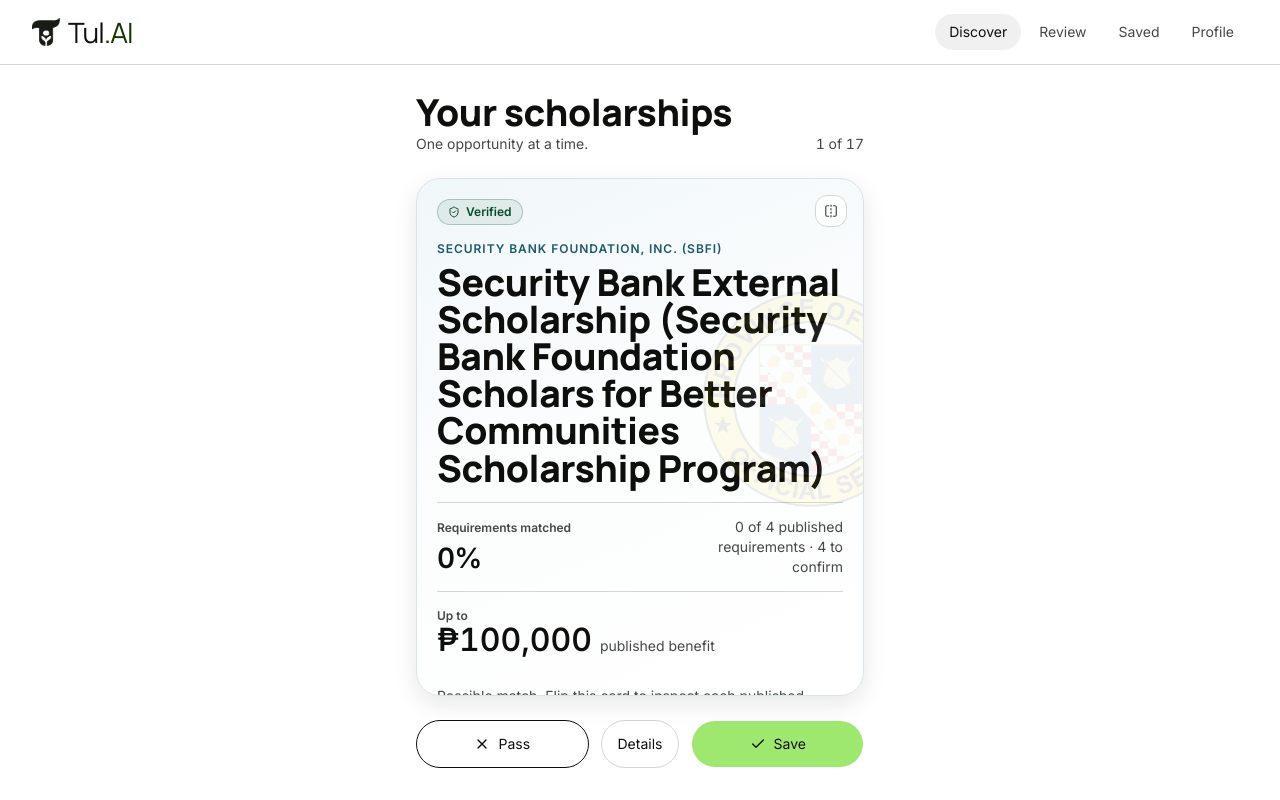
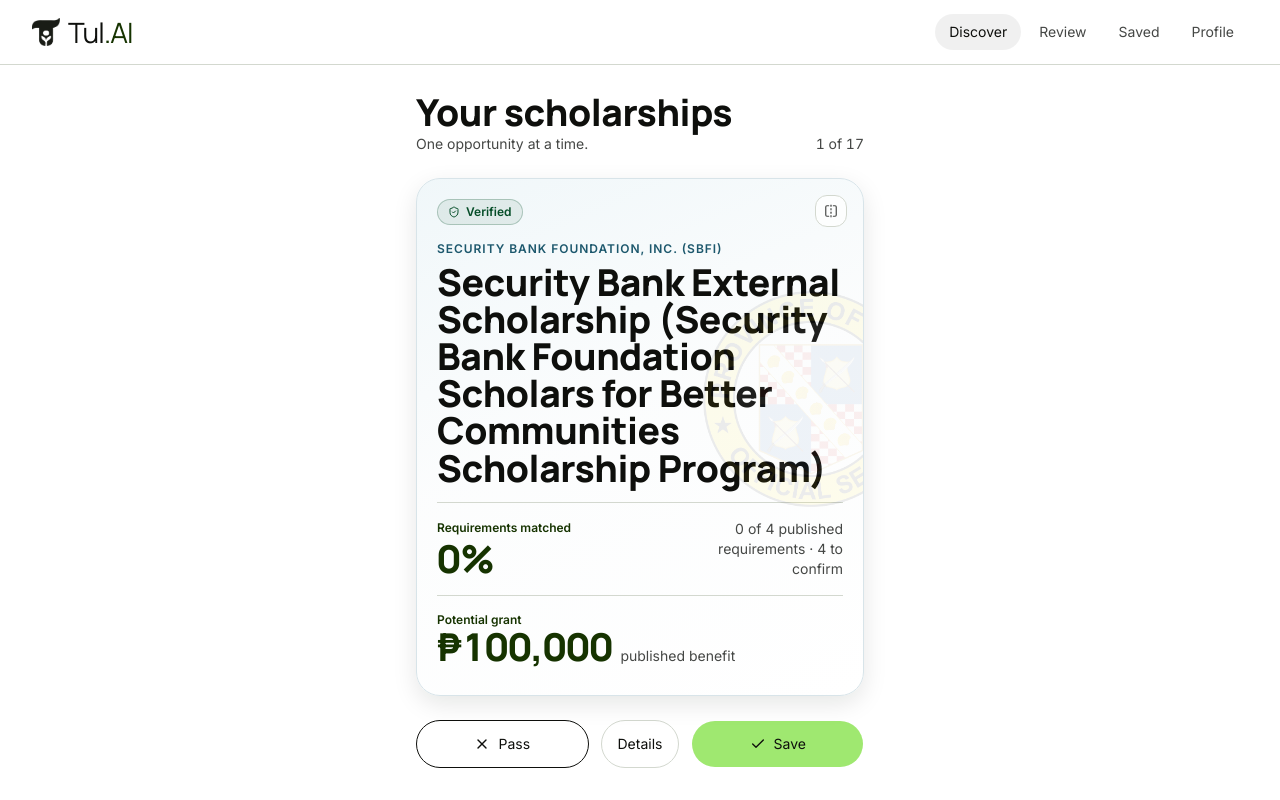
Before and after one commit to baphus/Tul.AI, a Next.js app: page /discover in a window 1280 px wide. Built offline with nearby package versions, Linux system fonts and the light colour scheme.

Commit message:
Refactor scholarship matching logic and enhance detail view presentation

```diff
--- a/components/app/deck.tsx
+++ b/components/app/deck.tsx
@@ -195,7 +195,7 @@
         </p>
       </div>
 
-      <div className="relative min-h-[29rem] flex-1">
+      <div className="relative min-h-[31rem] flex-1">
         {card ? (
           <div
             ref={wrap}
--- a/components/app/discover-screen.tsx
+++ b/components/app/discover-screen.tsx
@@ -16,6 +16,7 @@
   SheetTitle,
 } from "@/components/ui/sheet";
 import { useTulAi } from "@/hooks/use-tul-ai";
+import { matchScholarship } from "@/lib/logic/matching";
 import { cardIndexOf, ROUTES } from "@/lib/logic/routes";
 
 /**
@@ -25,10 +26,11 @@
  */
 export function DiscoverScreen({ cardId }: { cardId: string | null }) {
   const router = useRouter();
-  const { cards } = useTulAi();
+  const { cards, state } = useTulAi();
 
   const index = cardIndexOf(cardId);
   const card = index >= 0 ? cards[index] : null;
+  const result = card ? matchScholarship(card, state.profile) : undefined;
 
   const close = useCallback(() => {
     router.push(ROUTES.discover, { scroll: false });
@@ -69,6 +71,7 @@
             <ScholarshipDetail
               card={card}
               index={index}
+              result={result}
               topSlot={
                 <div className="flex items-center justify-between gap-3">
                   <Link
--- a/components/scholarship/match-metric.tsx
+++ b/components/scholarship/match-metric.tsx
@@ -1,5 +1,5 @@
 import { requirementMetric } from "@/lib/logic/format";
-import type { Scholarship } from "@/lib/scholarships";
+import type { MatchTone4 } from "@/lib/logic/matching";
 import { cn } from "@/lib/utils";
 
 /**
@@ -13,7 +13,7 @@
   className,
   showLabel = true,
 }: {
-  card: Pick<Scholarship, "met" | "total" | "tone" | "match">;
+  card: { met: number; total: number; tone: MatchTone4; match: string };
   className?: string;
   showLabel?: boolean;
 }) {
@@ -59,7 +59,7 @@
   card,
   className,
 }: {
-  card: Pick<Scholarship, "match" | "tone">;
+  card: { match: string; tone: MatchTone4 };
   className?: string;
 }) {
   return (
@@ -68,14 +68,16 @@
         "t-micro inline-flex items-center gap-1.5 rounded-full border px-2.5 py-1",
         card.tone === "strong"
           ? "border-met/25 bg-met/8 text-met"
-          : "border-attention/25 bg-attention/8 text-attention-ink",
+          : card.tone === "none"
+            ? "border-negative/25 bg-negative/8 text-negative-deep"
+            : "border-attention/25 bg-attention/8 text-attention-ink",
         className
       )}
     >
       <span
         className={cn(
           "size-1.5 rounded-full",
-          card.tone === "strong" ? "bg-met" : "bg-attention"
+          card.tone === "strong" ? "bg-met" : card.tone === "none" ? "bg-negative" : "bg-attention"
         )}
         aria-hidden="true"
       />
--- a/components/scholarship/scholarship-card.tsx
+++ b/components/scholarship/scholarship-card.tsx
@@ -12,22 +12,34 @@
 import type { Scholarship } from "@/lib/scholarships";
 import { cn } from "@/lib/utils";
 
-function AmountCounter({ value, reduced }: { value: number; reduced: boolean }) {
+function CountUp({
+  value,
+  reduced,
+  format,
+}: {
+  value: number;
+  reduced: boolean;
+  format: (value: number) => string;
+}) {
   const [progress, setProgress] = useState(reduced ? 1 : 0);
   useEffect(() => {
-    if (reduced) return;
+    if (reduced) {
+      setProgress(1);
+      return;
+    }
+    setProgress(0);
     let frame = 0;
     let start = 0;
     const tick = (now: number) => {
       if (!start) start = now;
-      const duration = Math.min(1, (now - start) / 620);
+      const duration = Math.min(1, (now - start) / 360);
       setProgress(1 - Math.pow(1 - duration, 3));
       if (duration < 1) frame = requestAnimationFrame(tick);
     };
     frame = requestAnimationFrame(tick);
     return () => cancelAnimationFrame(frame);
-  }, [reduced]);
-  return <span className="t-num text-[2rem] leading-none" style={{ fontVariationSettings: '"wght" 540' }}>{formatPeso(Math.round(value * progress))}</span>;
+  }, [reduced, value]);
+  return <span className="t-figure text-ink-deep">{format(Math.round(value * progress))}</span>;
 }
 
 const faceClass = "absolute inset-0 flex flex-col overflow-hidden rounded-xl border border-[color:var(--tint-border)] p-5 shadow-[0_8px_24px_rgba(14,15,12,0.1)] [backface-visibility:hidden]";
@@ -42,12 +54,12 @@
           <VerificationBadge status={card.verification} />
           <p className="t-eyebrow mt-4 text-[color:var(--tint-ink)]">{card.provider}</p>
           <h2 className="t-display-lg mt-1.5 mb-4 text-balance">{card.title}</h2>
-          <div className="mb-4 flex items-end justify-between border-y border-hairline py-3.5">
-            <div><p className="t-micro text-ink-mute">Requirements matched</p><p className="t-display-md t-num mt-1">{result.percent === null ? "—" : `${result.percent}%`}</p></div>
+          <div className="mb-4 flex items-end justify-between border-y border-hairline py-4 text-ink-deep">
+            <div><p className="t-micro text-ink-deep">Requirements matched</p><p className="mt-1">{result.percent === null ? <span className="t-figure">—</span> : <CountUp key={card.id} value={result.percent} reduced={reduced} format={(value) => `${value}%`} />}</p></div>
             <p className="t-caption max-w-[15ch] text-right text-ink-mute">{result.met} of {result.total} published requirements{result.unknown ? ` · ${result.unknown} to confirm` : ""}</p>
           </div>
-          <p className="t-micro text-ink-mute">Up to</p>
-          <p className="mb-4 flex flex-wrap items-baseline gap-2"><AmountCounter key={card.id} value={card.amount} reduced={reduced} /><span className="t-caption text-ink-mute">{card.amountNote}</span></p>
+          <p className="t-micro text-ink-deep">Potential grant</p>
+          <p className="mb-4 flex flex-wrap items-baseline gap-2"><CountUp key={card.id} value={card.amount} reduced={reduced} format={formatPeso} /><span className="t-caption text-ink-mute">{card.amountNote}</span></p>
           <div className="mb-3.5 h-px bg-hairline" />
           <p className="t-caption mb-auto text-ink-mute text-pretty">{result.match}. Flip this card to inspect each published requirement before you save it.</p>
           <div className="mt-4 flex items-end justify-between border-t border-hairline pt-3.5"><div><p className="t-micro text-ink-mute">Deadline</p><p className="t-body-strong">{card.deadline}</p><DeadlineCountdown deadlineIso={card.deadlineIso} /></div><p className={cn("t-body-strong", card.tone === "strong" ? "text-met" : "text-attention-ink")}>{result.match}</p></div>
--- a/components/scholarship/scholarship-detail.tsx
+++ b/components/scholarship/scholarship-detail.tsx
@@ -14,6 +14,8 @@
 } from "@/components/scholarship/verification-badge";
 import { VerifyDialog } from "@/components/scholarship/verify-dialog";
 import { formatPeso } from "@/lib/logic/format";
+import { detailRequirements } from "@/lib/logic/detail-match";
+import type { RankedMatch } from "@/lib/logic/matching";
 import type { Scholarship } from "@/lib/scholarships";
 import { cn } from "@/lib/utils";
 
@@ -33,9 +35,13 @@
   index: number;
   topSlot?: ReactNode;
   className?: string;
+  /** The live deterministic result when a student is viewing this record in-app. */
+  result?: RankedMatch;
 }) {
-  const unknowns = card.rows.filter((r) => r.state === "none").length;
-  const attention = card.rows.filter((r) => r.state === "warn").length;
+  const rows = result ? detailRequirements(result) : card.rows;
+  const match = result ?? card;
+  const unknowns = rows.filter((r) => r.state === "none").length;
+  const attention = rows.filter((r) => r.state === "warn").length;
 
   return (
     <article className={cn("pb-16", className)}>
@@ -51,7 +57,7 @@
         </div>
         <h1 className="t-display-xl mt-4 text-balance">{card.title}</h1>
         <div className="mt-5 flex flex-wrap items-center gap-2">
-          <MatchBadge card={card} />
+          <MatchBadge card={match} />
           <DeadlineChip deadline={card.deadline} deadlineIso={card.deadlineIso} />
           <VerificationBadge status={card.verification} />
         </div>
@@ -95,11 +101,11 @@
             to read the requirement behind it.
           </p>
 
-          <MatchMetric card={card} className="mt-5" />
+          <MatchMetric card={match} className="mt-5" />
 
           <ul className="mt-5 overflow-hidden rounded-lg border border-hairline bg-canvas">
-            {card.rows.map((row, i) => (
-              <li key={row.label} className={cn(i < card.rows.length - 1 && "border-b border-hairline")}>
+            {rows.map((row, i) => (
+              <li key={row.label} className={cn(i < rows.length - 1 && "border-b border-hairline")}>
                 <details className="group">
                   <summary className="ring-brand flex cursor-pointer list-none items-center gap-3 px-4 py-4 transition-colors hover:bg-canvas-soft">
                     <RequirementMark state={row.state} />
--- /dev/null
+++ b/lib/logic/detail-match.ts
@@ -0,0 +1,19 @@
+import type { RequirementRow } from "@/lib/scholarships";
+
+import type { RankedMatch } from "./matching";
+
+/**
+ * Presentation projection for a personalized detail view.
+ *
+ * The deterministic matcher owns the verdict and explanation. Detail surfaces
+ * only translate those results into their existing requirement-row UI shape so
+ * they cannot fall back to the record's pre-profile placeholder rows.
+ */
+export function detailRequirements(result: RankedMatch): RequirementRow[] {
+  return result.checks.map((check) => ({
+    label: check.label,
+    text: check.detail,
+    state:
+      check.state === "met" ? "ok" : check.state === "not-met" ? "warn" : "none",
+  }));
+}
--- a/lib/logic/format.ts
+++ b/lib/logic/format.ts
@@ -1,5 +1,4 @@
-import type { Scholarship } from "@/lib/scholarships";
-import type { MatchTone } from "@/lib/scholarships";
+import type { MatchTone4 } from "./matching";
 
 /** Format an amount as Philippine pesos, e.g. 60000 -> ₱60,000. */
 export function formatPeso(amount: number): string {
@@ -18,7 +17,7 @@
    * rather than coercing it to a number.
    */
   pct: number | null;
-  tone: MatchTone;
+  tone: MatchTone4;
 }
 
 /**
@@ -28,7 +27,7 @@
  * count as *not met* so the metric never overstates eligibility.
  */
 export function requirementMetric(
-  card: Pick<Scholarship, "met" | "total" | "tone">
+  card: { met: number; total: number; tone: MatchTone4 }
 ): RequirementMetric {
   const total = Math.max(0, card.total);
   const met = Math.max(0, Math.min(card.met, total));
```
Also changed, not shown: 1 other file (tests, documents, lock files or other folders).
